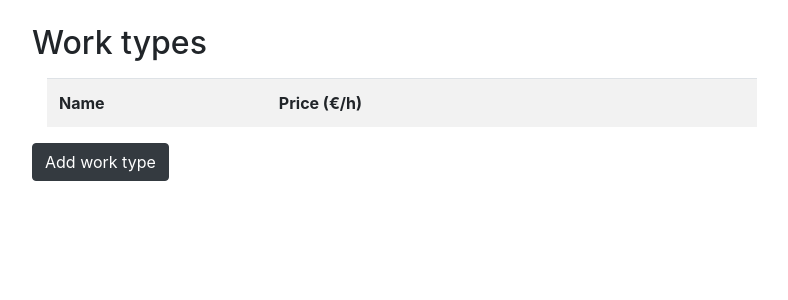
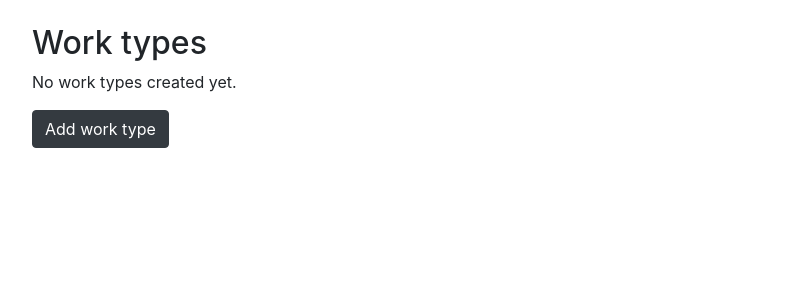
Before and after one commit to emmalait/project-time-mgmt, a Python web app: template application/templates/worktypes/list.html in a window 1280 px wide. Shown: the part 56-356 px from the top of the page, without its empty margins (53-841 px from the left). Run offline with Jinja, Linux system fonts and the light colour scheme; the template is opened without the code that fills it, so the values that code supplies are empty; some libraries are stand-ins or nearby versions.

Commit message:
Change to work type template to account for empty query results.

```diff
--- a/application/templates/worktypes/list.html
+++ b/application/templates/worktypes/list.html
@@ -7,6 +7,7 @@
     </div>
 {% endif %}
 
+{% if worktypes %}
 <p>
     <div class="col-md-8">
        <table class="table table-striped">
@@ -35,6 +36,9 @@
         </table>
     </div>
 </p>
+{% else %}
+<p>No work types created yet.</p>
+{% endif %}
 
 <p><a href="{{ url_for('worktypes_form') }}" class="btn btn-dark">Add work type</a></p>
 
```
